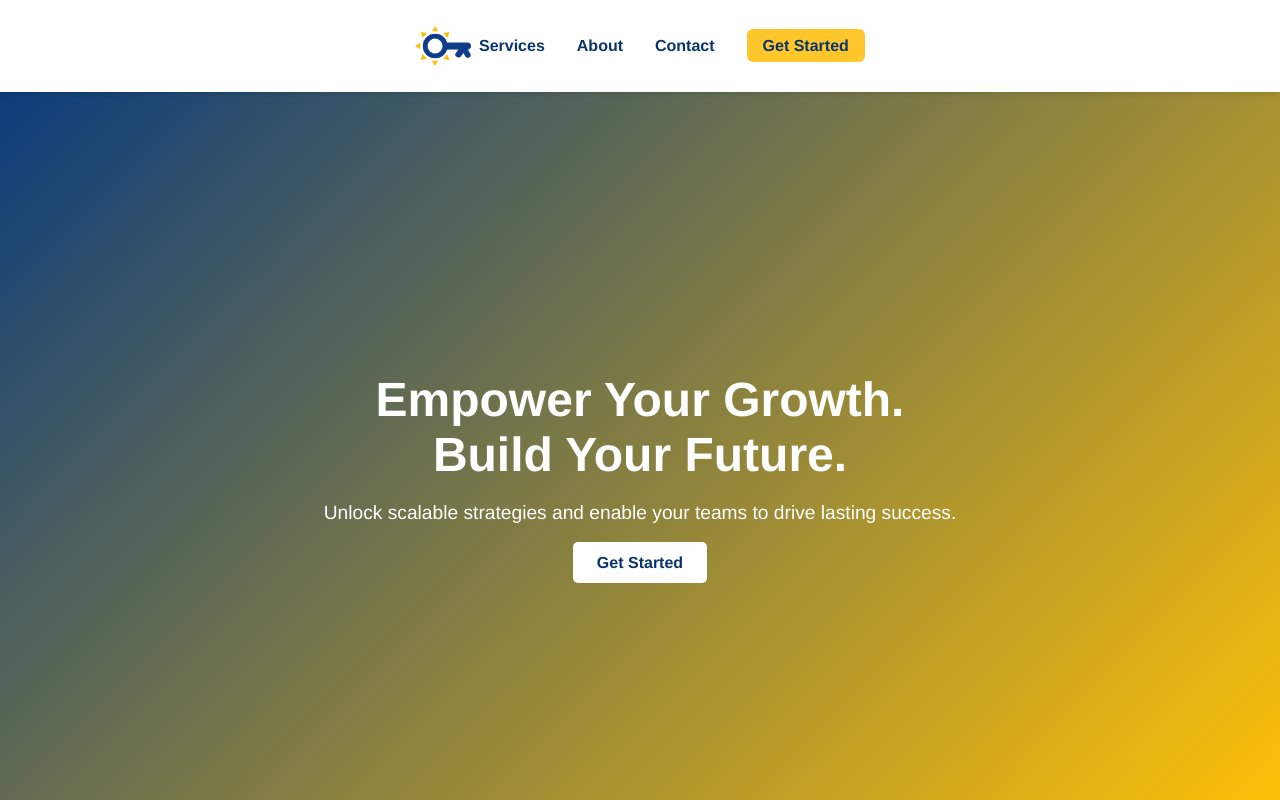
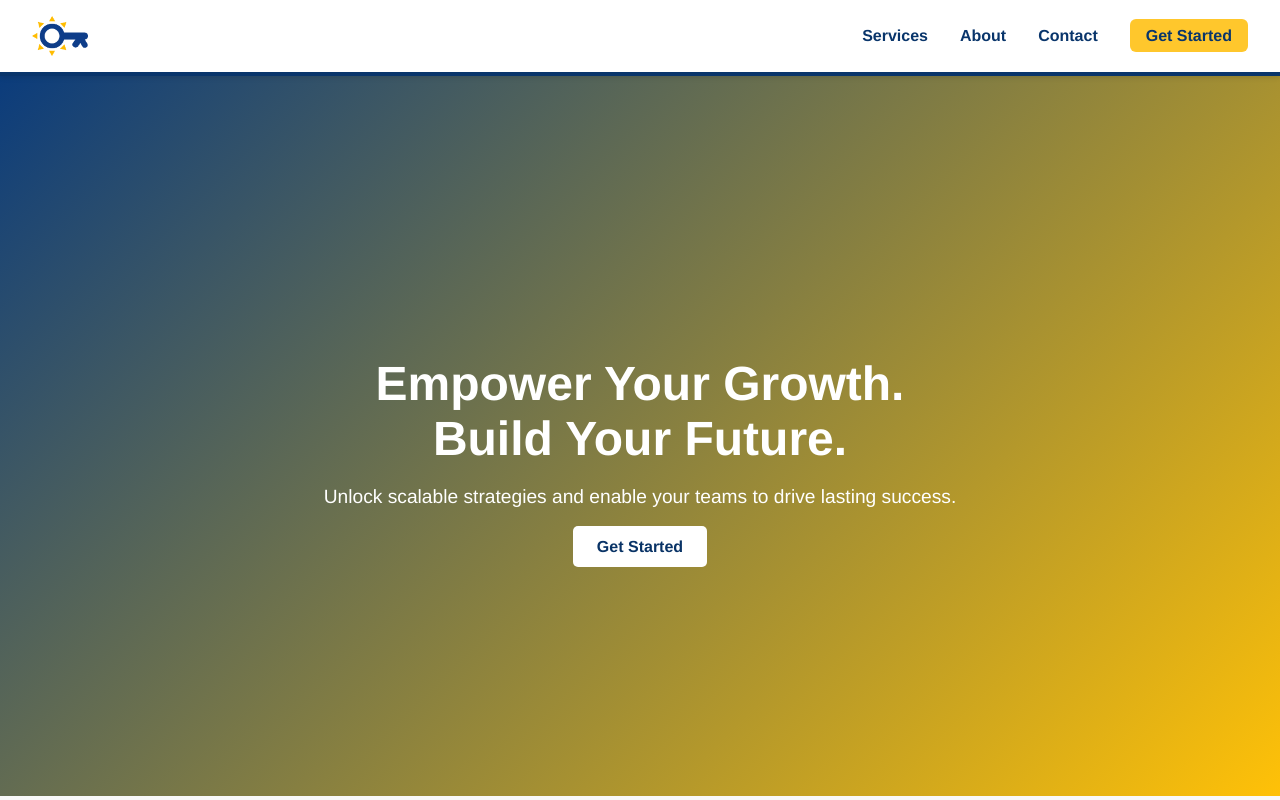
Before and after one commit to Aaraouf/Keylight, a plain HTML site: page index.html in a window 1280 px wide. Shown: the top 800 px of the page. Drawn offline with Linux system fonts and the light colour scheme.

Commit message:
Update index.html

```diff
--- a/index.html
+++ b/index.html
@@ -8,12 +8,12 @@
 </head>
 <body>
 
-  <header>
-    <nav style="max-width: 1200px; margin: 0 auto; display: flex; justify-content: space-between; align-items: center; padding: 1rem 2rem;">
+ <header style="background-color: white; padding: 1rem 2rem; display: flex; justify-content: space-between; align-items: center; border-bottom: 4px solid #09356B;">
   <a href="index.html" style="display: flex; align-items: center;">
-        <img src="Logo.png" alt="Keylight Growth Logo" style="height: 40px; margin-right: 0.5rem;">
+    <img src="Logo.png" alt="Keylight Growth Logo" style="height: 40px;">
   </a>
-      <ul style="list-style: none; display: flex; gap: 2rem; margin: 0; padding: 0; align-items: center;">
+  <nav>
+    <ul style="display: flex; gap: 2rem; list-style: none; margin: 0; padding: 0; align-items: center;">
       <li><a href="services.html" style="text-decoration: none; color: #09356B; font-weight: bold;">Services</a></li>
       <li><a href="about.html" style="text-decoration: none; color: #09356B; font-weight: bold;">About</a></li>
       <li><a href="contact.html" style="text-decoration: none; color: #09356B; font-weight: bold;">Contact</a></li>
@@ -25,6 +25,7 @@
     </ul>
   </nav>
 </header>
+
 
 <section class="hero">
   <div class="hero-content">
```
Lines whose indentation alone changed are shown as unchanged.
